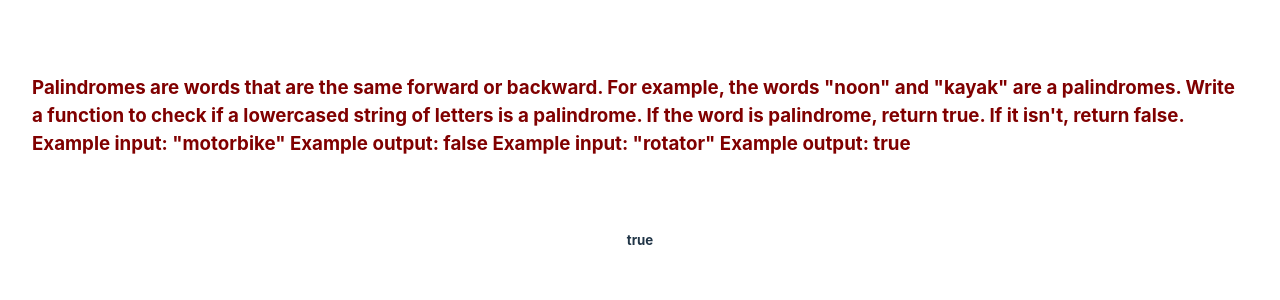
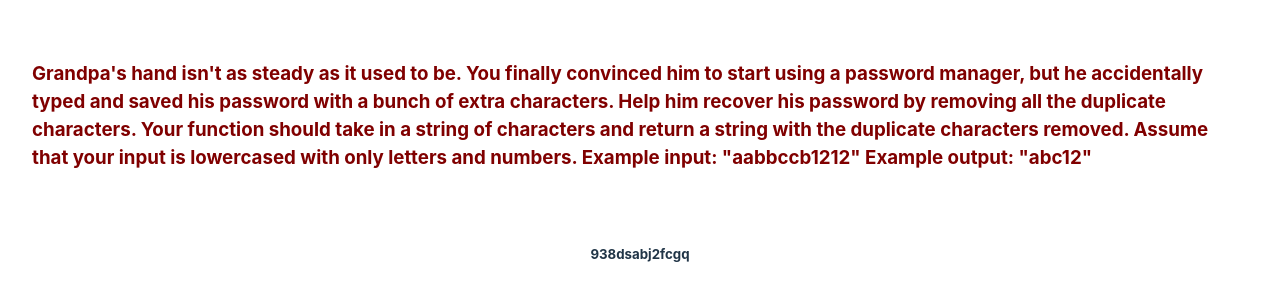
Before and after one commit to saurtripathi/JavascriptChallanges, a React (Vite) app: page / in a window 1280 px wide. Shown: the part 220-520 px from the top of the page. Built offline with nearby package versions, Linux system fonts and the light colour scheme.

Commit message:
Temporary commit

```diff
--- a/src/App.jsx
+++ b/src/App.jsx
@@ -6,13 +6,23 @@ import Challange from './Challange'
 import Solution from './Solution'
 function App() {
 
-  const isPalindrome = (str) => (str.split('').reverse().join('') === str)
-  const word = 'madam'
+  const pwd = '9338dsabbbadjdjdj2sdfdfdf282ff8fdsd888ss8cfgfg332q23'
+  // const removeDuplicate = pwd => [...new Set([...pwd])].join('')
+  //938dsabj2fcgq
+
+  const removeDuplicate = str => str.split('').reduce((acc, curr) => {
+    if( !acc.includes(curr)){
+      acc.push(curr)
+    }
+    return acc
+  },[])
+
+
   return (
     <>
       <Challange />
       <div className="card">
-        <Solution isPalindrome={isPalindrome} word={word} />
+        <Solution removeDuplicate={removeDuplicate} pwd={pwd} />
       </div>
     </>
   )
--- a/src/Challange.jsx
+++ b/src/Challange.jsx
@@ -2,17 +2,17 @@ import React from 'react'
 
 export default function Challange() {
 
-    const ch = `Palindromes are words that are the same forward or backward. For example,
-the words "noon" and "kayak" are a palindromes.
+    const ch = `Grandpa's hand isn't as steady as it used to be. You finally convinced him
+    to start using a password manager, but he accidentally typed and saved his
+    password with a bunch of extra characters. Help him recover his password by
+    removing all the duplicate characters.
 
-Write a function to check if a lowercased string of letters is a palindrome.
-If the word is palindrome, return true. If it isn't, return false.
+    Your function should take in a string of characters and return a
+    string with the duplicate characters removed. Assume that your input
+    is lowercased with only letters and numbers.
 
-Example input: "motorbike"
-Example output: false
-
-Example input: "rotator"
-Example output: true`
+    Example input: "aabbccb1212"
+    Example output: "abc12"`
 
     return (
         <h3 style={{ textAlign: 'left', color: 'maroon' }}>
--- a/src/Solution.jsx
+++ b/src/Solution.jsx
@@ -1,13 +1,13 @@
 import React from 'react'
 
-export default function Solution({ word, isPalindrome }) {
-    console.log(word, isPalindrome)
+export default function Solution({ pwd, removeDuplicate }) {
+    console.log(pwd, removeDuplicate)
     // console.log(isAnagram("rainbow", "crossbow"))
-
+    console.log(removeDuplicate(pwd).join(''))
 
     return (
         <h5>
-            {'' + isPalindrome(word)}
+            {removeDuplicate(pwd).join('')}
         </h5>
     )
 }
```
